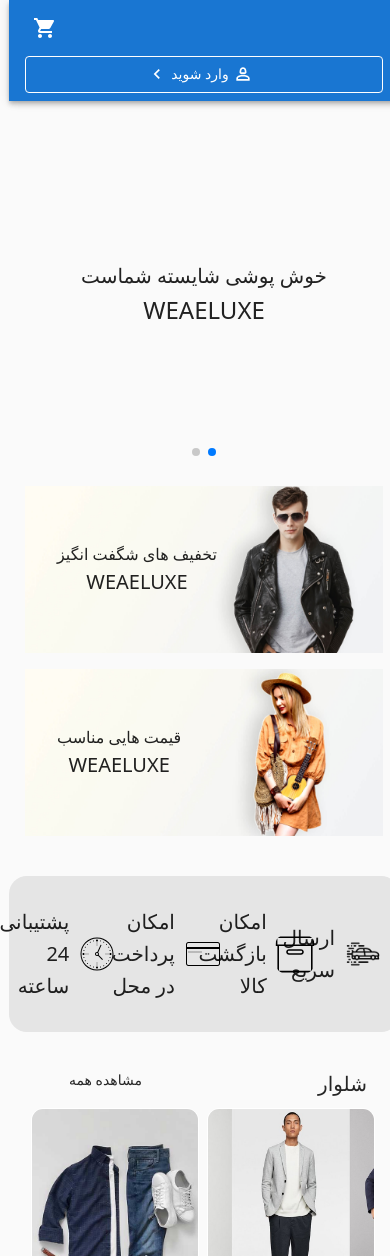
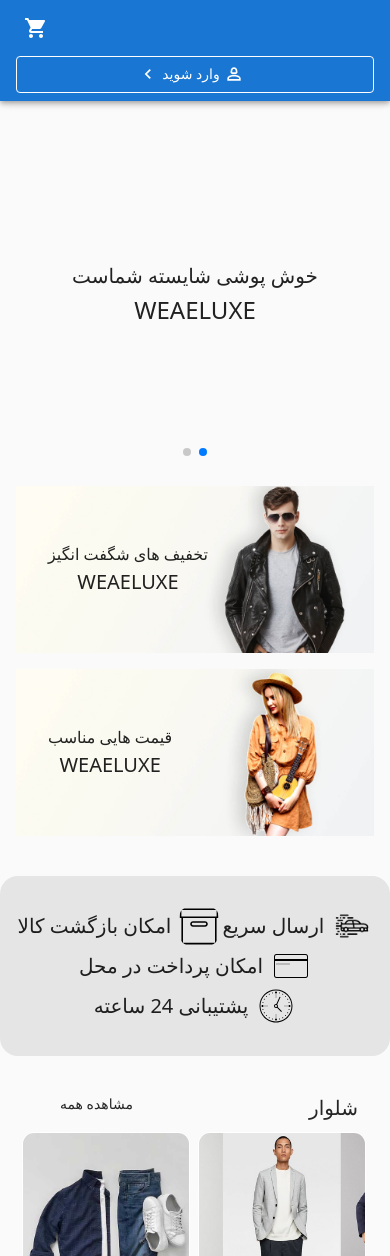
Before and after one commit to mehrdadj2005/WearLuxe, a Next.js app: page / in a window 390 px wide. Shown: the top 1256 px of the page. Built offline with nearby package versions, Linux system fonts and the light colour scheme; data requests are answered from the project's data file; some icons are missing; what @mui/material-nextjs would draw is missing.

Commit message:
fix: add flexWrap property to Container for improved layout responsiveness

```diff
--- a/src/app/page.tsx
+++ b/src/app/page.tsx
@@ -31,12 +31,14 @@ export default async function HomePage() {
     <>
       <HeroSection />
       <Container
+        className="!px:w-full !px-3/4"
         sx={{
           backgroundColor: "var(--color-neutral-200)",
           borderRadius: "18px",
           display: "flex",
           padding: "30px 0",
           justifyContent: "space-around",
+          flexWrap: "wrap",
         }}
       >
         {dataOptions.map((option) => (
```
